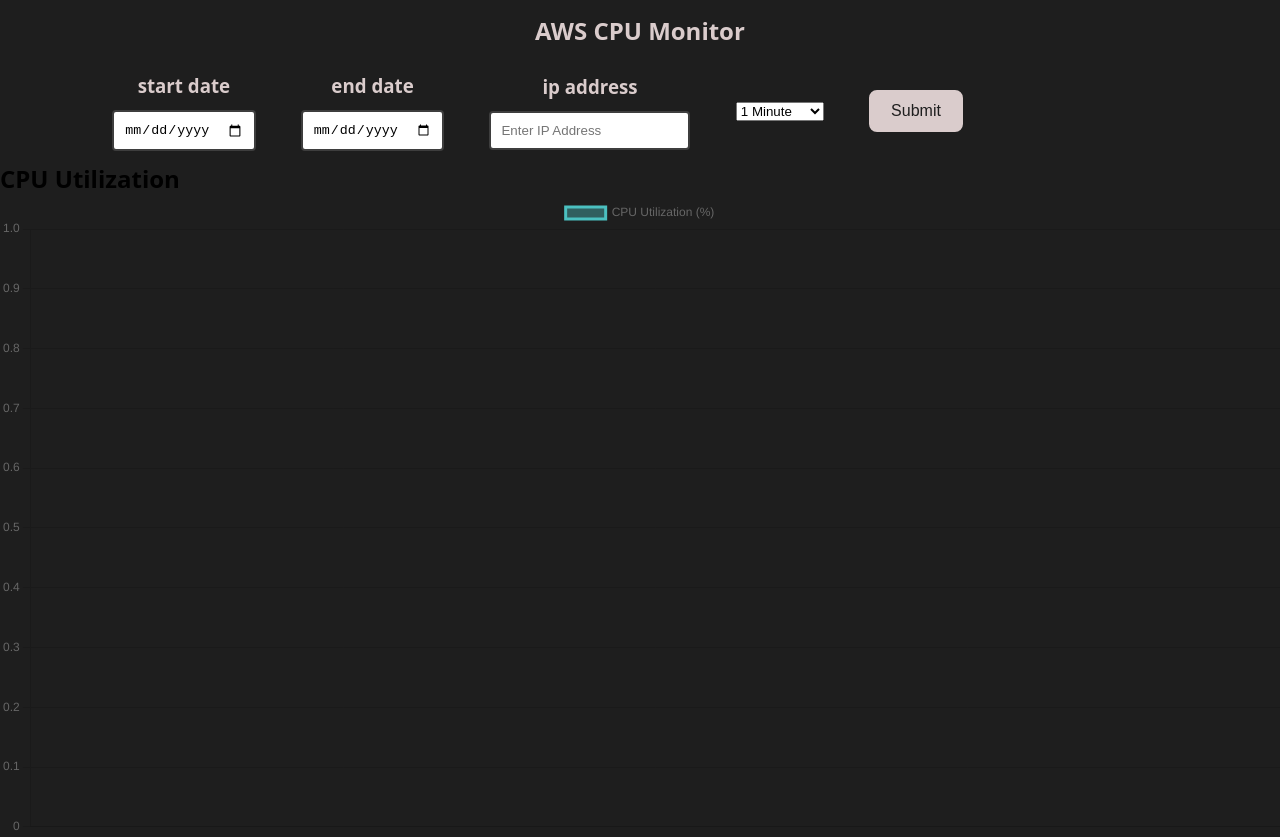
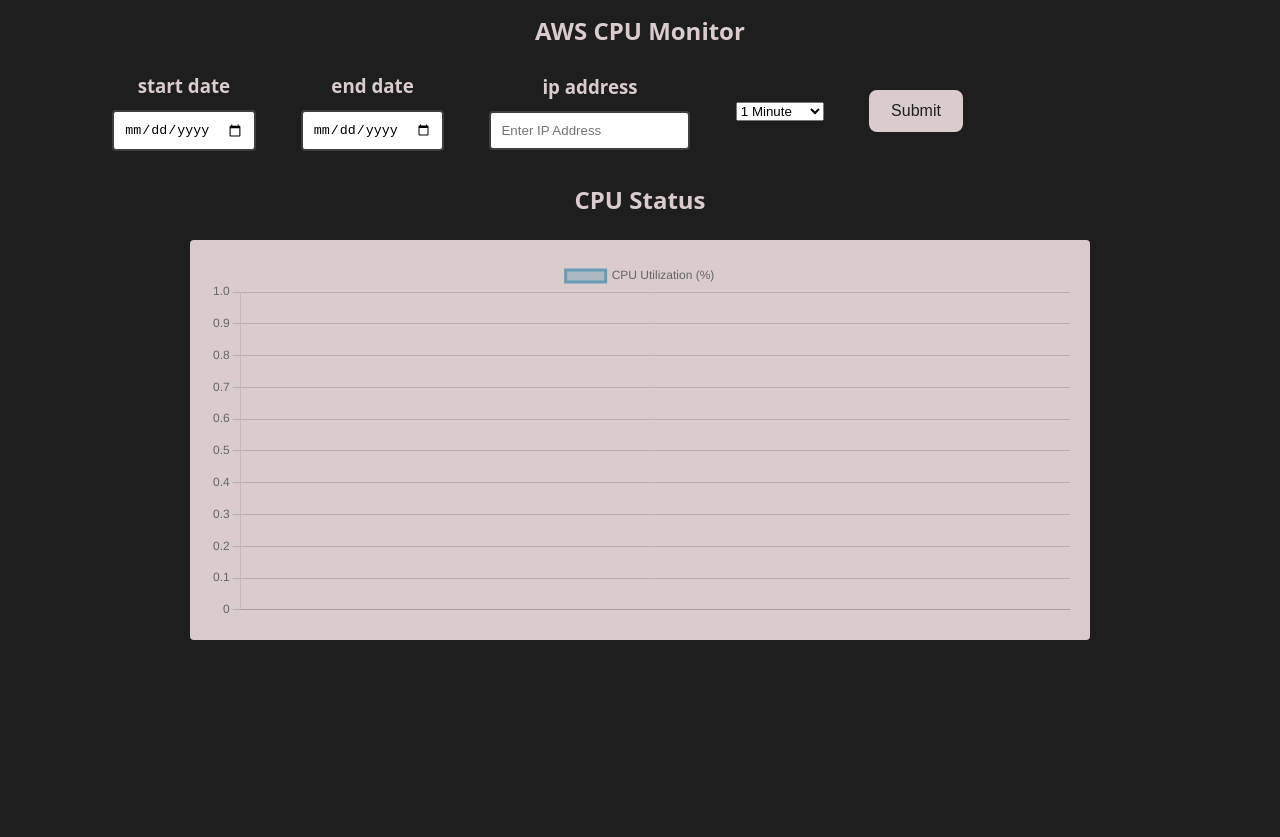
Before and after one commit to TheZohar11/CPUMonitor, a React (Vite) app in the folder faddom-monitor/: page / in a window 1280 px wide. After the commit the page ends 800 px from the top, so only its background shows below. Built offline with nearby package versions, Linux system fonts and the light colour scheme.

Commit message:
styling chart area

```diff
--- a/faddom-monitor/src/App.css
+++ b/faddom-monitor/src/App.css
@@ -6,3 +6,12 @@
   width: 70%;
   margin-left: 7%;
 }
+
+.charts-container {
+  display: flex;
+  flex-direction: column;
+  align-items: center;
+  justify-content: space-around;
+  width: 100%;
+  margin-top: 20px;
+}
--- a/faddom-monitor/src/App.jsx
+++ b/faddom-monitor/src/App.jsx
@@ -9,7 +9,7 @@
 import { Line } from "react-chartjs-2";
 import LineChart from "./components/LineChart/LineChart.jsx";
 
-function App() {
+export default function App() {
   const [startDate, setStartDate] = useState("");
   const [endDate, setEndDate] = useState("");
   const [ipAddress, setIpAddress] = useState("");
@@ -67,29 +67,9 @@
         <Button text="Submit" onClick={() => handleOnSubmit()} />
       </div>
       <div className="charts-container">
-        <div className="chart-item">
-          <h2>CPU Utilization</h2>
-        </div>
+        <Header text="CPU Status" />
         <LineChart chartData={chartData} />
       </div>
     </>
   );
 }
-
-export default App;
-/*
-            "Timestamp": "2026-01-01T10:50:00.000Z",
-            "Average": 0.789857565463171,
-            "Unit": "Percent"
-        },
-        {
-            "Timestamp": "2026-01-01T10:55:00.000Z",
-            "Average": 0.7616652507284638,
-            "Unit": "Percent"
-        },
-        {
-            "Timestamp": "2026-01-01T11:00:00.000Z",
-            "Average": 0.788338498590089,
-            "Unit": "Percent"
-        },
-        */
--- a/faddom-monitor/src/components/Header/Header.css
+++ b/faddom-monitor/src/components/Header/Header.css
@@ -5,4 +5,5 @@
   font-size: 24px;
   color: var(--soft-white);
   padding: 1%;
+  white-space: nowrap;
 }
--- a/faddom-monitor/src/components/LineChart/LineChart.css
+++ b/faddom-monitor/src/components/LineChart/LineChart.css
@@ -0,0 +1,9 @@
+.line-chart-container {
+  width: 80%;
+  max-width: 900px;
+  height: 400px;
+  margin: 20px auto;
+  padding: 20px;
+  background-color: var(--soft-white);
+  border-radius: 4px;
+}
--- a/faddom-monitor/src/components/LineChart/LineChart.jsx
+++ b/faddom-monitor/src/components/LineChart/LineChart.jsx
@@ -1,7 +1,27 @@
 import { Line } from "react-chartjs-2";
+import "./LineChart.css";
+import "../../colors.css";
 
 export default function LineChart({ chartData }) {
+  const options = {
+    responsive: true,
+    maintainAspectRatio: false,
+    scales: {
+      y: {
+        grid: {
+          color: "#3e3e3e33",
+        },
+      },
+      x: {
+        grid: {
+          color: "#3e3e3e22",
+        },
+      },
+    },
+  };
+
   return (
+    <div className="line-chart-container">
       <Line
         data={{
           labels: chartData
@@ -12,12 +32,14 @@
               label: "CPU Utilization (%)",
               data: chartData ? chartData.map((d) => d.Average) : [],
               fill: false,
-            backgroundColor: "rgba(75,192,192,0.4)",
-            borderColor: "rgba(75,192,192,1)",
+              backgroundColor: "#689bb566",
+              borderColor: "#689bb5",
               tension: 0.1,
             },
           ],
         }}
+        options={options}
       />
+    </div>
   );
 }
```
Lines whose indentation alone changed are shown as unchanged.
